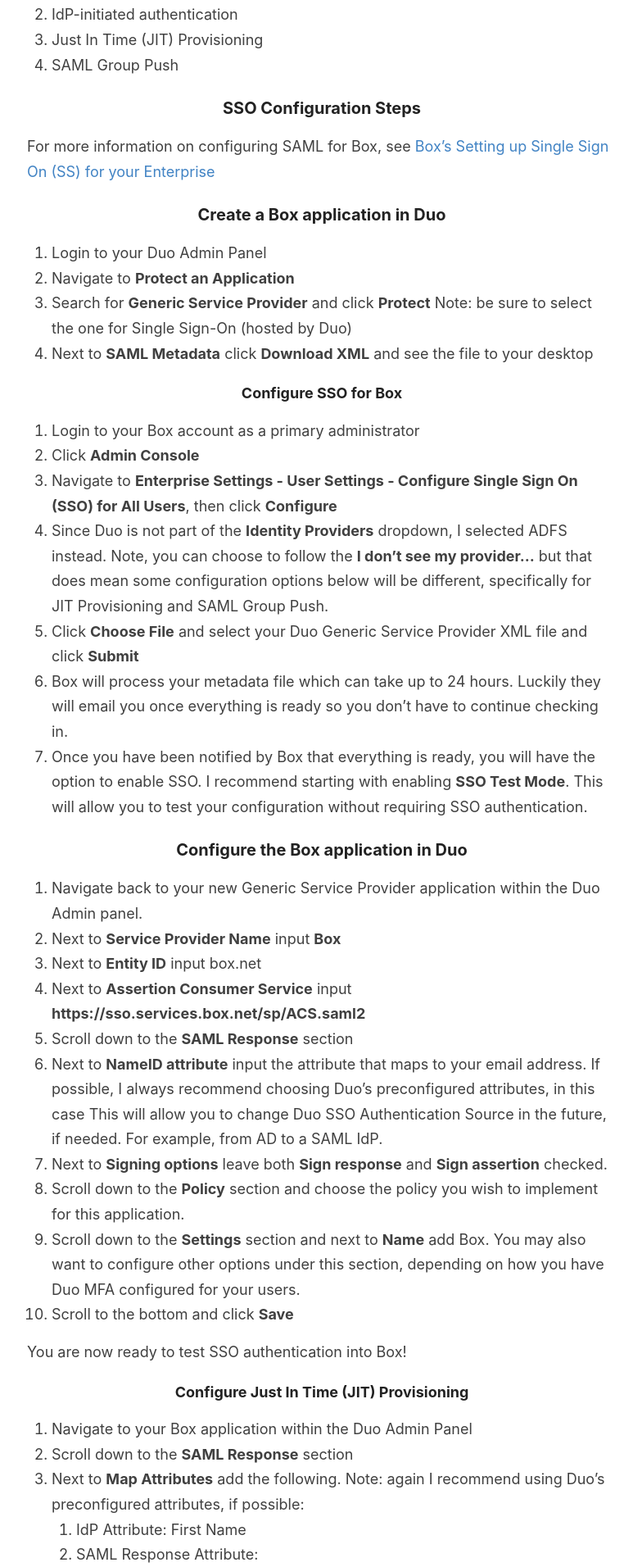
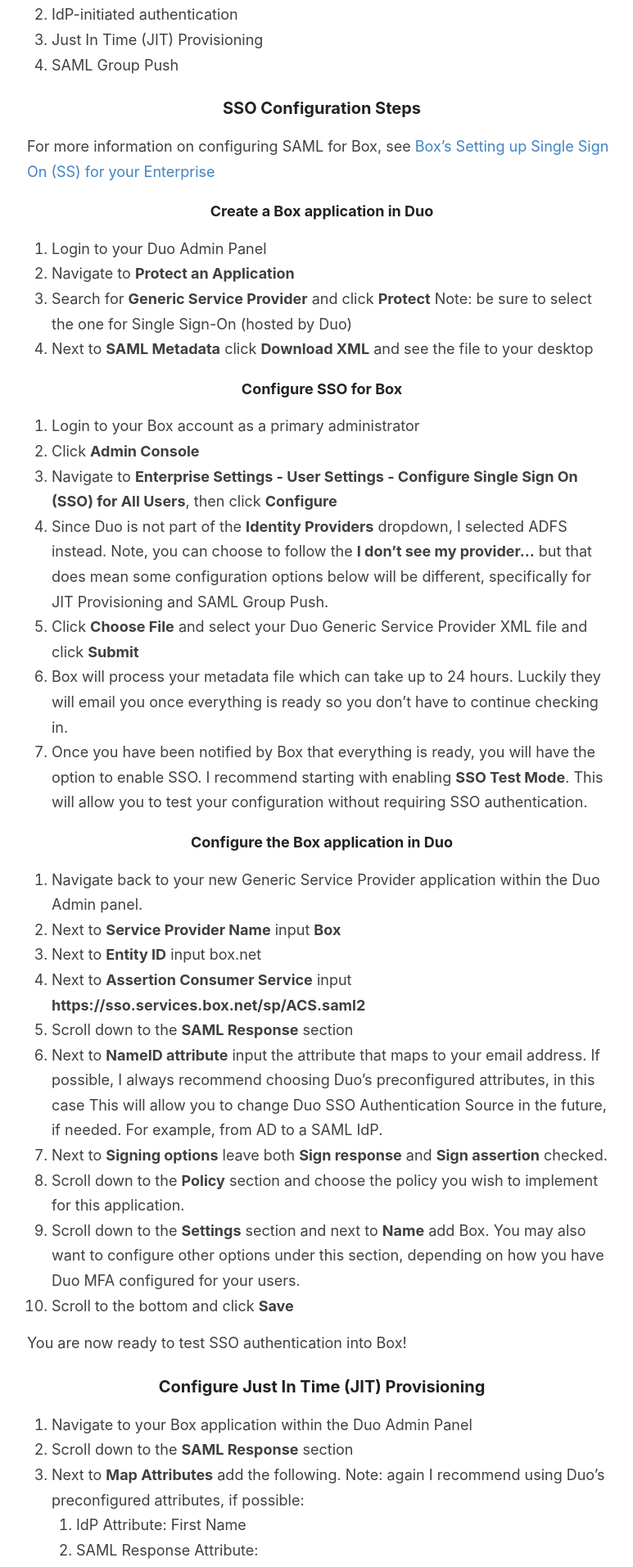
Before and after one commit to christophe81/christophe81.github.io, a Jekyll site: the page built from _posts/2020-5-13-Duo SSO-Box.md, in a window 1280 px wide. Shown: the part 911-2823 px from the top of the page at 82% size, without its empty margins (247-1020 px from the left). Built offline with Jekyll 4.4.1, drawn with Linux system fonts in a browser that asks for light colours; comment, search, counter and statistics services are not loaded.

Commit message:
Update 2020-5-13-Duo SSO-Box.md

```diff
--- a/_posts/2020-5-13-Duo SSO-Box.md
+++ b/_posts/2020-5-13-Duo SSO-Box.md
@@ -29,7 +29,7 @@
 
 For more information on configuring SAML for Box, see [Box's Setting up Single Sign On (SS) for your Enterprise](https://support.box.com/hc/en-us/articles/360043696514-Setting-Up-Single-Sign-On-SSO-for-your-Enterprise)
 
-### Create a Box application in Duo
+#### Create a Box application in Duo
 1. Login to your Duo Admin Panel
 2. Navigate to **Protect an Application**
 3. Search for **Generic Service Provider** and click **Protect** Note: be sure to select the one for Single Sign-On (hosted by Duo)
@@ -44,7 +44,7 @@
 6. Box will process your metadata file which can take up to 24 hours. Luckily they will email you once everything is ready so you don't have to continue checking in.
 7. Once you have been notified by Box that everything is ready, you will have the option to enable SSO. I recommend starting with enabling **SSO Test Mode**. This will allow you to test your configuration without requiring SSO authentication.
 
-### Configure the Box application in Duo
+#### Configure the Box application in Duo
 1. Navigate back to your new Generic Service Provider application within the Duo Admin panel.
 2. Next to **Service Provider Name** input **Box**
 3. Next to **Entity ID** input box.net
@@ -58,7 +58,7 @@
 
 You are now ready to test SSO authentication into Box!
 
-#### Configure Just In Time (JIT) Provisioning
+### Configure Just In Time (JIT) Provisioning
 1. Navigate to your Box application within the Duo Admin Panel
 2. Scroll down to the **SAML Response** section
 3. Next to **Map Attributes** add the following. Note: again I recommend using Duo's preconfigured attributes, if possible:
@@ -70,7 +70,7 @@
    6. SAML Response Attribute:http://schemas.xmlsoap.org/ws/2005/05/identity/claims/emailaddress
 4. Contact your Box representative and let them know you would like for them to enable SSO Auto Provisioning. In your correspondence you will need to let them know the attributes created above.
 
-#### Configure SAML Group Push
+### Configure SAML Group Push
 1. Contact your Box representative and let them know you would like for them to enable SAML Group Push. Once enabled login into your Box account and navigate to **Enterprise Settings - User Settings - User Groups Settings**.
 2. Check the box next to the options you wish to enable. Note, I enabled all three options: **Add new groups upon SSO user login**, **Add users to groups upon SSO user login** and **Remove user from groups upon SSO user login**.
 3. Navigate to your Box application within the Duo Admin Panel
```
